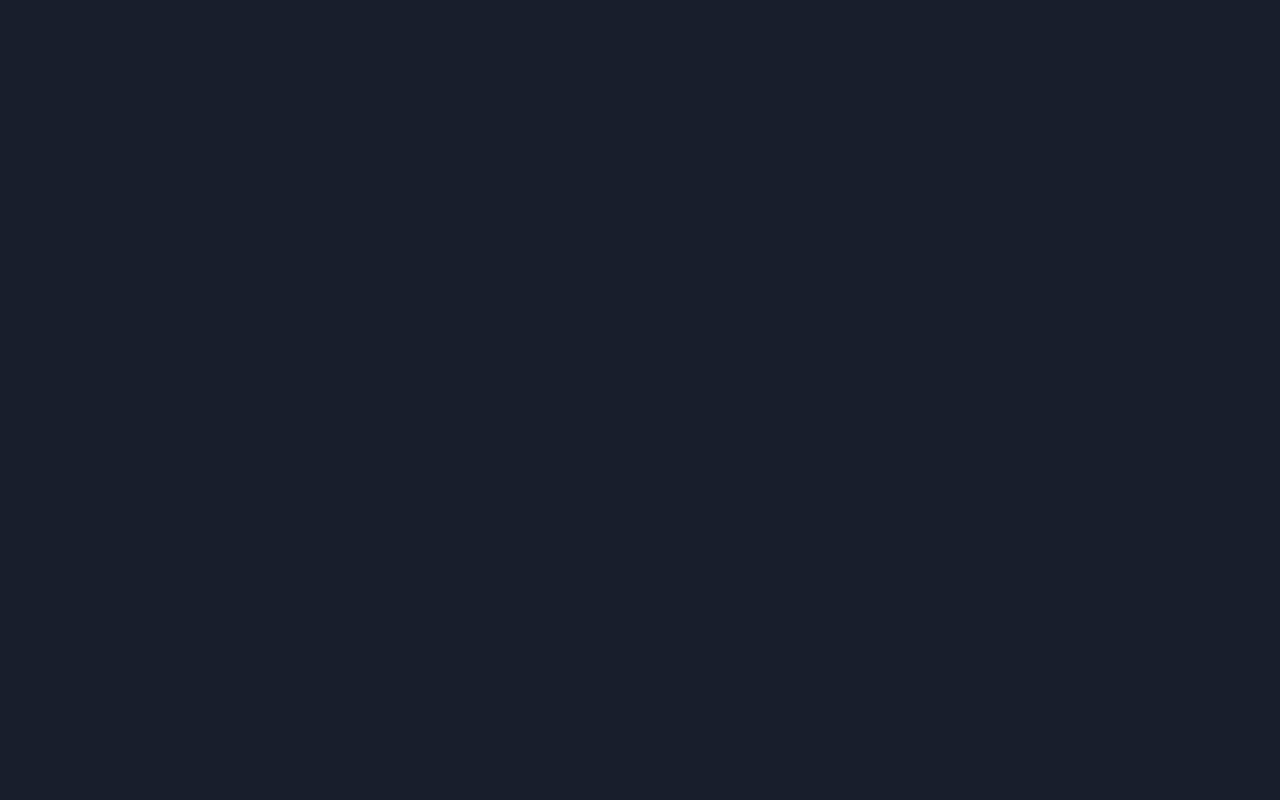
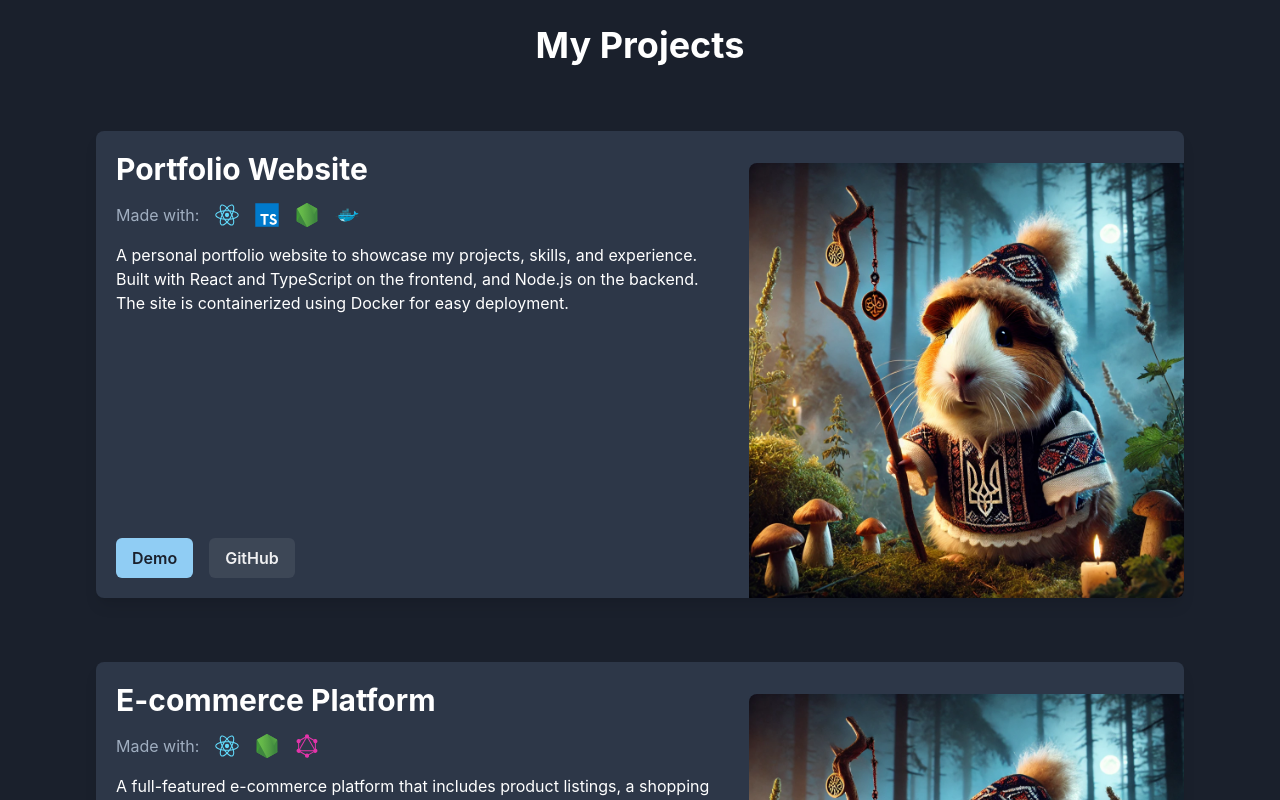
Before and after one commit to dmitiyoleynik/portfolio, a React (Create React App) app: page / in a window 1280 px wide. Shown: the part 1640-2440 px from the top of the page. Before the commit the page ends 1600 px from the top, so only its background shows below. Built offline with nearby package versions, Linux system fonts and the light colour scheme.

Commit message:
feature: add projects desktop

```diff
--- a/src/components/sections/index.tsx
+++ b/src/components/sections/index.tsx
@@ -1,4 +1,5 @@
 import Home from './home';
+import Projects from './projects';
 import Skills from './skills';
 
 const Sections = () => {
@@ -6,6 +7,7 @@ const Sections = () => {
     <>
       <Home />
       <Skills />
+      <Projects />
     </>
   );
 };
--- /dev/null
+++ b/src/components/sections/projects/index.tsx
@@ -0,0 +1,25 @@
+import { Flex, Heading } from '@chakra-ui/react';
+import ProjectItem from './projectItem';
+import { projects } from '../../../constants';
+
+const Projects = () => {
+  return (
+    <Flex
+      as="section"
+      minHeight={{ xl: '100vh' }}
+      bg="gray.800"
+      color="white"
+      align="center"
+      justify="center"
+      direction="column"
+      textAlign="center"
+    >
+      <Heading padding="4rem">My Projects</Heading>
+      <Flex width="100%" direction="column" gap="4rem">
+        {projects.map(ProjectItem)}
+      </Flex>
+    </Flex>
+  );
+};
+
+export default Projects;
--- /dev/null
+++ b/src/components/sections/projects/projectItem.tsx
@@ -0,0 +1,91 @@
+import { SVG } from '../../../types';
+import {
+  Box,
+  Card,
+  CardBody,
+  CardFooter,
+  Heading,
+  Icon,
+  Text,
+  Button,
+  Link,
+  Image,
+  HStack,
+  Stack,
+  Flex,
+} from '@chakra-ui/react';
+
+interface ProjectItemProps {
+  name: string;
+  techStack: SVG[];
+  description: string;
+  demoLink: string;
+  githubLink: string;
+  screenshot?: string;
+}
+
+const ProjectItem = ({
+  name,
+  techStack,
+  description,
+  demoLink,
+  githubLink,
+  screenshot,
+}: ProjectItemProps) => {
+  return (
+    <Card
+      bg="gray.700"
+      color="white"
+      borderRadius="lg"
+      overflow="hidden"
+      boxShadow="lg"
+      direction="row"
+      margin="0 6rem"
+      height="auto"
+    >
+      <CardBody
+        display="flex"
+        flexDirection="column"
+        justifyContent="space-between"
+        flex="1"
+      >
+        <Flex direction="column" align="start" flex="1">
+          <Heading size="lg" marginBottom="1rem">
+            {name}
+          </Heading>
+          <HStack align="end" spacing="1rem" marginBottom="1rem">
+            <Text fontSize="md" color="gray.400">
+              Made with:
+            </Text>
+            {techStack.map((component, index) => (
+              <Icon as={component} key={index} boxSize="1.5rem" />
+            ))}
+          </HStack>
+          <Text textAlign="left" fontSize="md" marginBottom="1rem">
+            {description}
+          </Text>
+          <HStack spacing="1rem" justifySelf="end" marginTop="auto">
+            <Button as={Link} href={demoLink} colorScheme="blue" isExternal>
+              Demo
+            </Button>
+            <Button as={Link} href={githubLink} colorScheme="gray" isExternal>
+              GitHub
+            </Button>
+          </HStack>
+        </Flex>
+      </CardBody>
+      {screenshot && (
+        <Image
+          src={screenshot}
+          alt={`${name} screenshot`}
+          objectFit="cover"
+          maxWidth="40%"
+          borderTopLeftRadius="8px"
+          marginTop="2rem"
+        />
+      )}
+    </Card>
+  );
+};
+
+export default ProjectItem;
--- a/src/components/sections/skills/skillItem.tsx
+++ b/src/components/sections/skills/skillItem.tsx
@@ -1,8 +1,9 @@
 import { Box, Icon, Text } from '@chakra-ui/react';
+import { SVG } from '../../../types';
 
 interface SkillItemProps {
   label: string;
-  component: React.FunctionComponent<React.SVGProps<SVGSVGElement>>;
+  component: SVG;
 }
 
 const SkillItem = ({ label, component }: SkillItemProps) => {
--- a/src/constants.ts
+++ b/src/constants.ts
@@ -27,6 +27,7 @@ import { ReactComponent as Vite } from './assets/vite.svg';
 import { ReactComponent as Capacitor } from './assets/capacitor.svg';
 import { ReactComponent as Git } from './assets/git.svg';
 import { ReactComponent as NestJS } from './assets/nest.svg';
+import tmpPicture from './assets/tmp.webp';
 
 export const skillsIcons = [
   { component: JavaScript, label: 'JavaScript' },
@@ -59,7 +60,35 @@ export const skillsIcons = [
   { component: PostgreSQL, label: 'PostgreSQL' },
   { component: StyledComponents, label: 'Styled Components' },
 ];
-
+export const projects = [
+  {
+    name: 'Portfolio Website',
+    techStack: [ReactJS, TypeScript, NodeJS, Docker],
+    description:
+      'A personal portfolio website to showcase my projects, skills, and experience. Built with React and TypeScript on the frontend, and Node.js on the backend. The site is containerized using Docker for easy deployment.',
+    demoLink: 'https://yourportfolio.com',
+    githubLink: 'https://github.com/yourusername/portfolio-website',
+    screenshot: tmpPicture,
+  },
+  {
+    name: 'E-commerce Platform',
+    techStack: [ReactJS, NodeJS, GraphQL],
+    description:
+      'A full-featured e-commerce platform that includes product listings, a shopping cart, and payment integration. The frontend is built with React and GraphQL, while the backend uses Node.js and MongoDB for data storage.',
+    demoLink: 'https://myecommerce.com',
+    githubLink: 'https://github.com/yourusername/ecommerce-platform',
+    screenshot: tmpPicture,
+  },
+  {
+    name: 'Social Media App',
+    techStack: [ReactJS, TypeScript, NodeJS, Docker],
+    description:
+      'A social media application where users can create profiles, post updates, and interact with others. Built with React and TypeScript for the frontend, Node.js and MongoDB for the backend, and Docker for deployment.',
+    demoLink: 'https://mysocialapp.com',
+    githubLink: 'https://github.com/yourusername/social-media-app',
+    screenshot: 'https://mysocialapp.com/screenshot.png',
+  },
+];
 export const sectionsNames = [
   'Home',
   'Skills',
--- a/src/globals.d.ts
+++ b/src/globals.d.ts
@@ -4,6 +4,11 @@ declare module '*.jpg' {
 }
 
 declare module '*.png' {
+  const value: string;
+  export default value;
+}
+
+declare module '*.webp' {
   const value: string;
   export default value;
 }
--- /dev/null
+++ b/src/types.ts
@@ -0,0 +1 @@
+export type SVG = React.FunctionComponent<React.SVGProps<SVGSVGElement>>;
```
Also changed, not shown: src/assets/tmp.webp (added).
